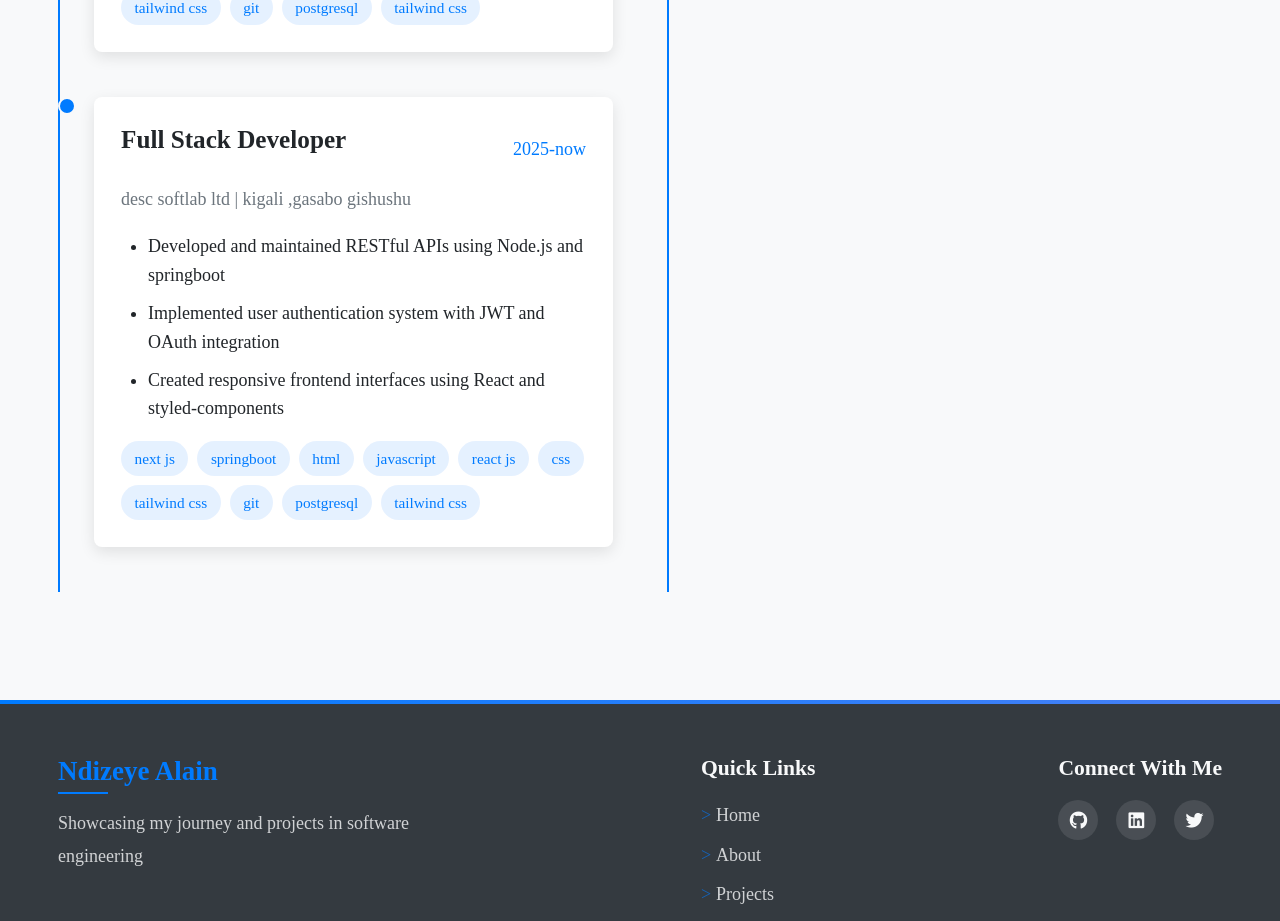
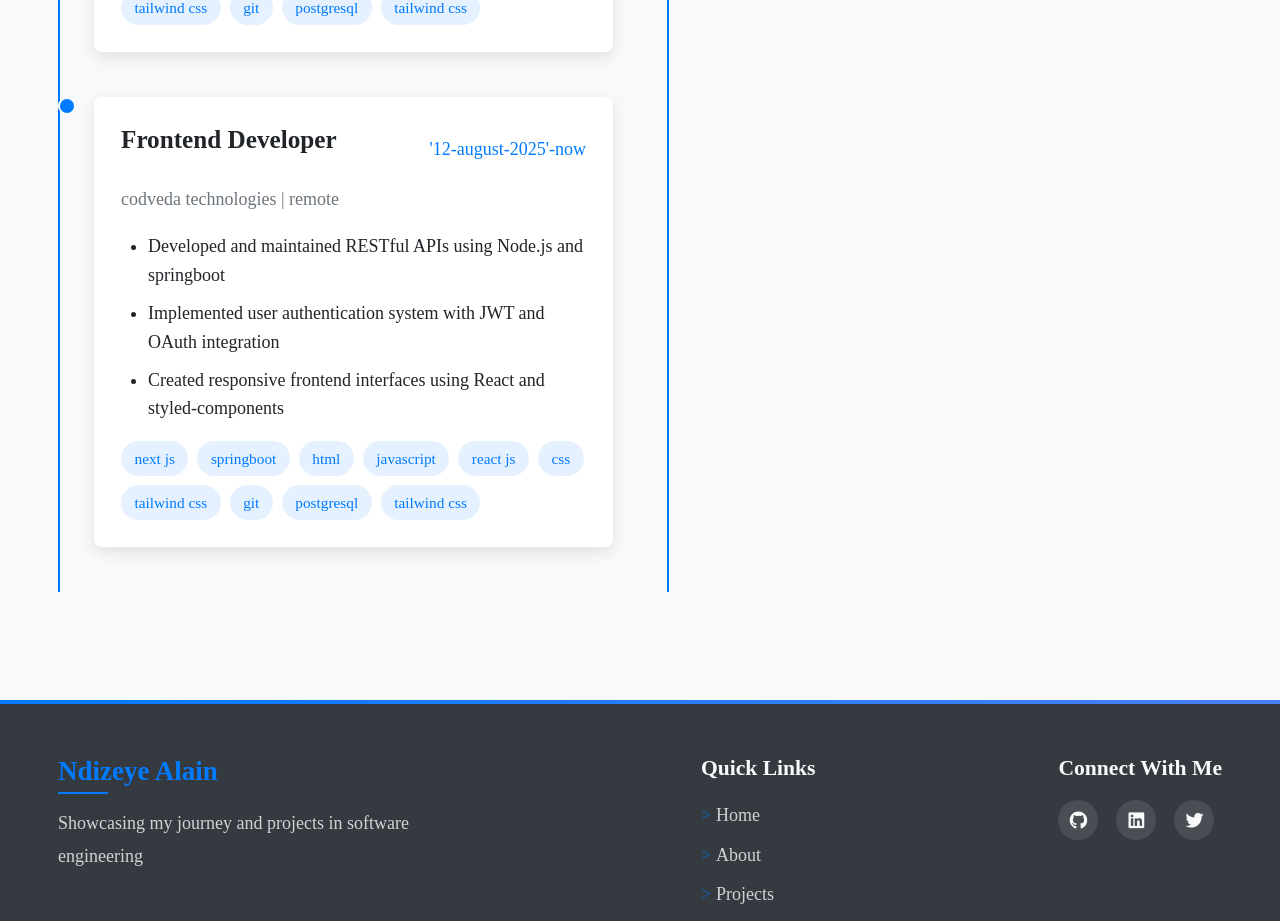
Before and after one commit to Alaindeve1/portfolio-website, a React (Create React App) app: page /experience in a window 1280 px wide. Shown: the part 2600-3521 px from the top of the page. Built offline with nearby package versions, Linux system fonts and the light colour scheme.

Commit message:
adding information for experience

```diff
--- a/src/pages/Experience.jsx
+++ b/src/pages/Experience.jsx
@@ -70,10 +70,10 @@ const Experience = () => {
     },
     {
       id: 6,
-      company: "desc softlab ltd",
-      role: "Full Stack Developer",
-      location: "kigali ,gasabo gishushu",
-      duration: "2025-now",
+      company: "codveda technologies",
+      role: "Frontend Developer",
+      location: "remote",
+      duration: "'12-august-2025'-now",
       description: [
         "Developed and maintained RESTful APIs using Node.js and springboot ",
         "Implemented user authentication system with JWT and OAuth integration",
```
